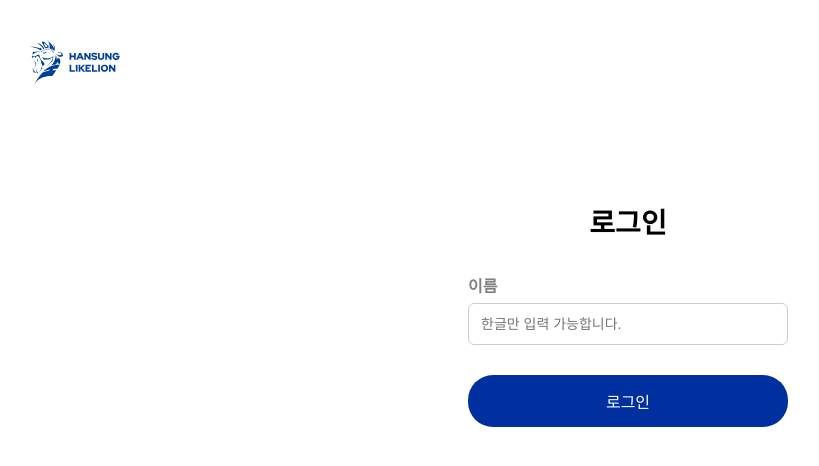
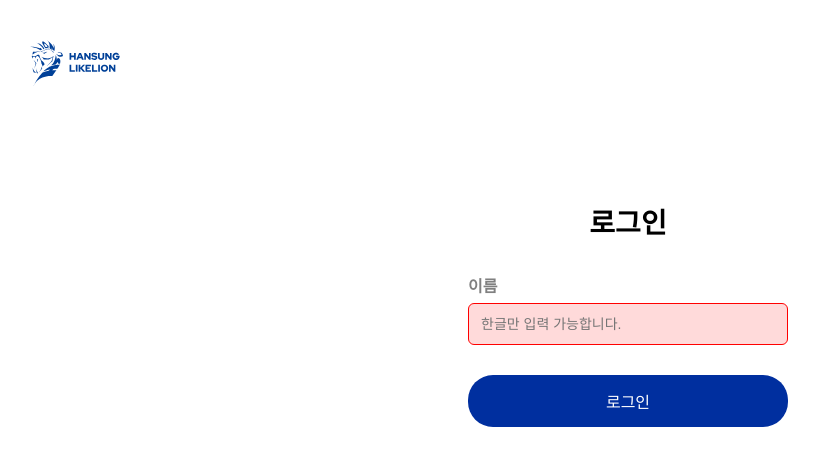
Before and after one commit to HSU-Likelion-Frontend-13th/Attendance-Web-Team-B, a React (Create React App) app in the folder homework8/: page /login in a window 1280 px wide. Shown: the top 466 px of the page, without its empty margins (12-831 px from the left). Built offline with nearby package versions, Linux system fonts and the light colour scheme.

Commit message:
feat. 이름 입력 창 유효성에 따른 색 변경 추가

```diff
--- a/homework8/src/components/login/LoginForm.jsx
+++ b/homework8/src/components/login/LoginForm.jsx
@@ -1,4 +1,4 @@
-import { useState } from "react";
+import { useEffect, useState } from "react";
 import * as S from "./LoginForm.style";
 
 export default function LoginForm() {
@@ -14,12 +14,18 @@ export default function LoginForm() {
         const isValidName = USER_REGEX.test(name);
 
         if (!isValidName) {
-            const newErrors = {};
-            if (!isValidName) newErrors.name = "한글만 입력 가능합니다.";
-            setErrors(newErrors);
+            setErrors({ name: "한글만 입력 가능합니다." });
+        } else {
+            setErrors({});
         return;
         }
     }
+
+    useEffect(() => {
+        if (USER_REGEX.test(name)) {
+            setErrors((prev) => ({ ...prev, name: undefined }));
+        }
+    }, [name]);
 
     return (
         <S.LoginLayout>
@@ -31,6 +37,7 @@ export default function LoginForm() {
                     placeholder = "한글만 입력 가능합니다."
                     value = { name }
                     onChange = { (e) => setName(e.target.value) }
+                    isValid = { USER_REGEX.test(name) }
                 />
                 { errors.name ? <S.ErrorText>{ errors.name }</S.ErrorText> : null}
                 <S.Button type = "submit">로그인</S.Button>
--- a/homework8/src/components/login/LoginForm.style.jsx
+++ b/homework8/src/components/login/LoginForm.style.jsx
@@ -29,10 +29,16 @@ export const LoginBox = styled.form`
 
 export const Input = styled.input`
     padding: 12px;
-    border: 1px solid #ccc;
+    border: 1px solid ${ (props) => (
+        props.isValid ? 'blue' : props.isValid === false ? 'red' : '#ccc'
+    )};
     border-radius: 6px;
     margin-bottom: 10px;
     font-size: 14px;
+
+    background-color: ${ (props) => (
+        props.isValid ? '#e0f1ff' : props.isValid === false ? '#ffdada' : '#ccc'
+    )};
 `;
 
 export const Button = styled.button`
@@ -51,8 +57,8 @@ export const Button = styled.button`
 `;
 
 export const ErrorText = styled.div`
-  color: red;
-  font-size: 12px;
-  margin-top: -8px;
-  margin-bottom: 12px;
+    color: red;
+    font-size: 12px;
+    margin-top: -8px;
+    margin-bottom: 12px;
 `;
```
